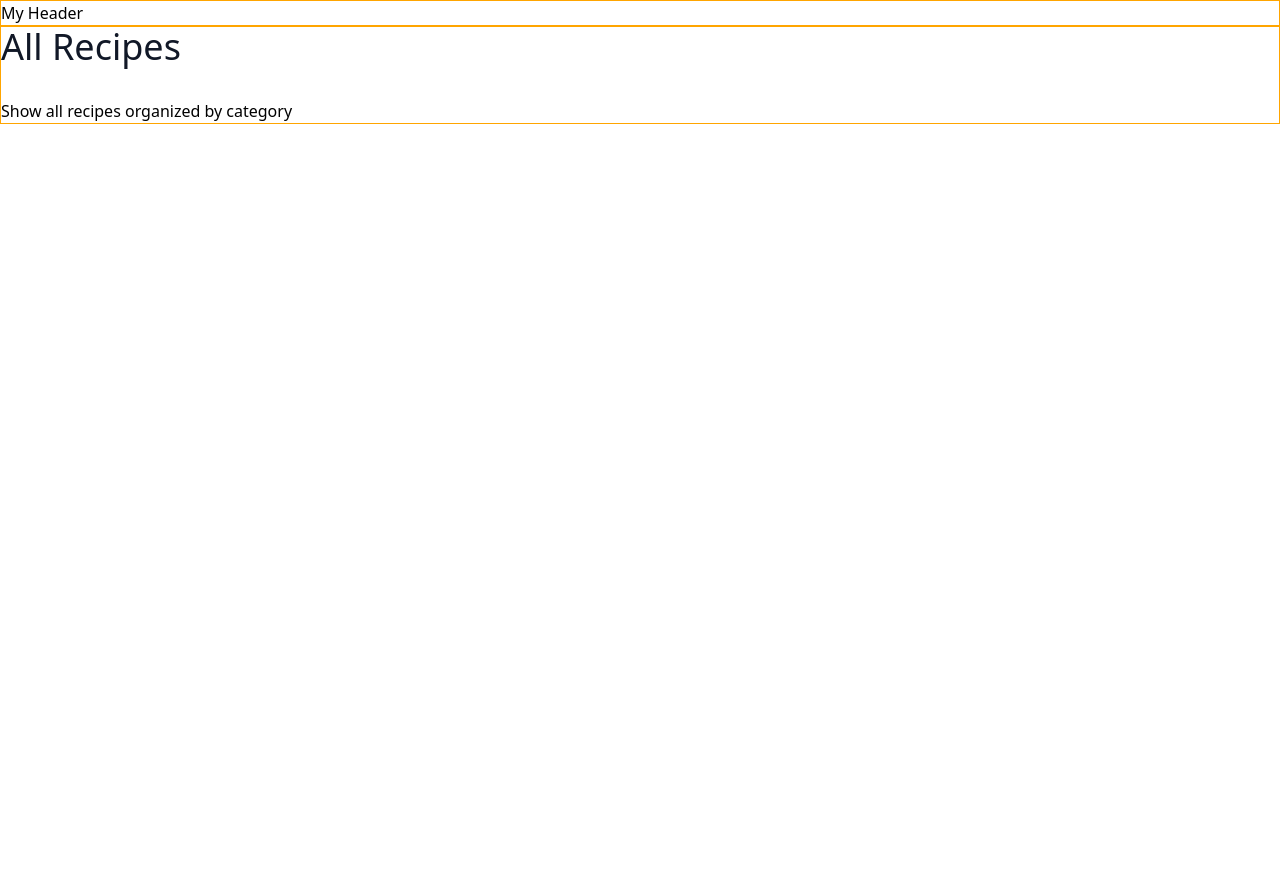
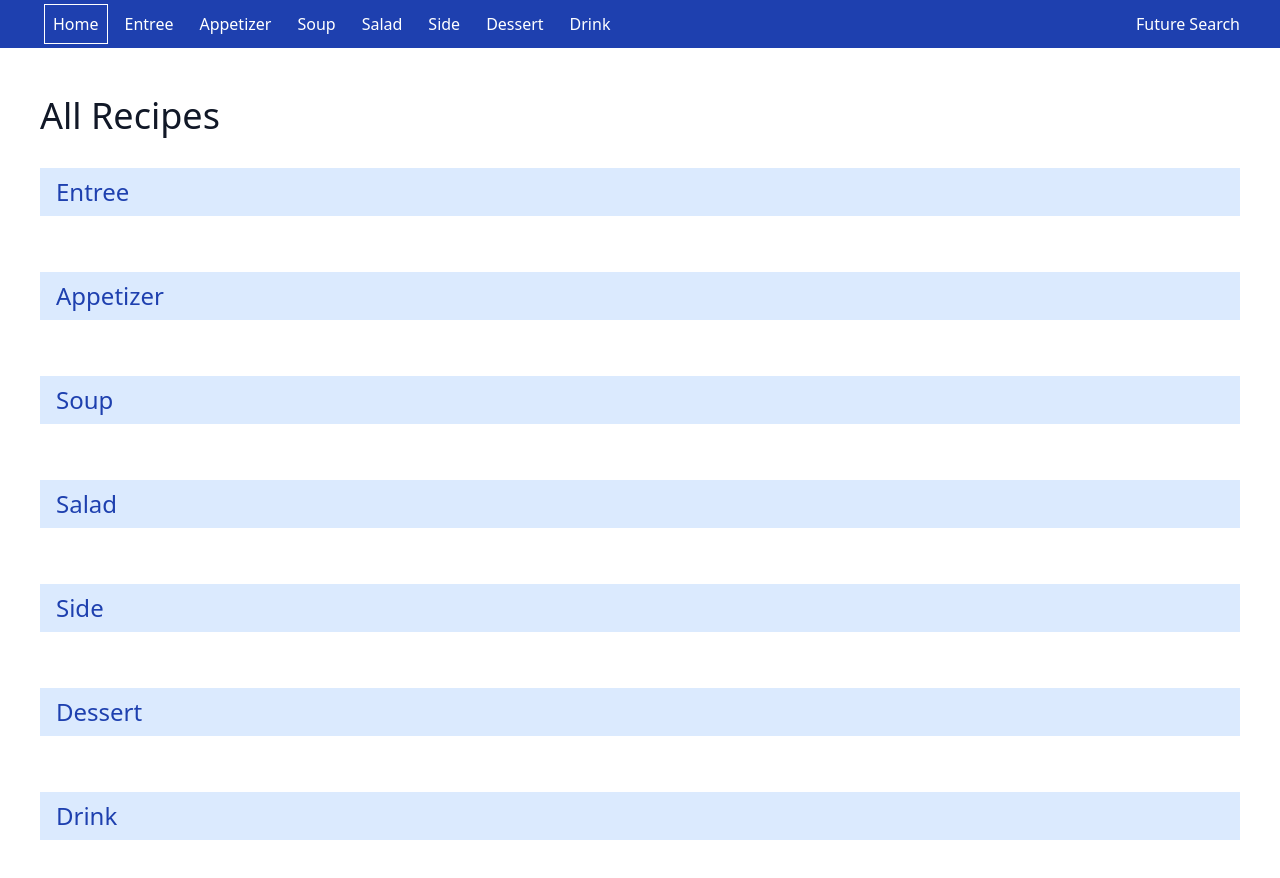
Before and after one commit to tracysgit/recipes-react-next-js, a Next.js app: page / in a window 1280 px wide. Shown: the top 878 px of the page. Before the commit the page ends 800 px from the top, so only its background shows below. Built offline with nearby package versions, Linux system fonts and the light colour scheme.

Commit message:
Added main nav and routing structure.

```diff
--- a/src/app/globals.css
+++ b/src/app/globals.css
@@ -18,8 +18,8 @@ body {
 
 }
 
-.site-maxwidth {
-  border: 1px solid orange;
-  max-width: 1280px;
+.maxwidth-site {
+  /* border: 1px solid orange; */
+  max-width: 1200px;
   margin:0 auto;
 }
--- a/src/app/layout.js
+++ b/src/app/layout.js
@@ -16,9 +16,11 @@ export default function RootLayout({ children }) {
     <html lang="en">
       <body>
         <Header />
-        <main className="site-maxwidth flex flex-col">
-          {children}
-        </main>
+        <div className="px-4 md:px-6 py-6 md:py-10 lg:py-12">
+          <main className="maxwidth-site flex flex-col">
+            {children}
+          </main>
+        </div>
       </body>
     </html>
   )
--- a/src/app/page.js
+++ b/src/app/page.js
@@ -1,16 +1,59 @@
+import Link from 'next/link';
 import Image from 'next/image';
+import { getCategories, getRecipes } from '@/lib/recipes';
+import { capitalizeFirstLetter } from '@/lib/utils';
 
 export const metadata = {
   title: 'Home | Recipes',
 };
 
 export default function Home() {
+  const categories = getCategories();
+  const recipes = getRecipes();
+
   return (
     <>
-    <h1 className="mb-8 text-3xl leading-none text-gray-900 dark:text-white lg:text-4xl">
-        All Recipes
-      </h1>
-    <p>Show all recipes organized by category</p>
+      <h1 className="mb-8 text-3xl leading-none text-gray-900 dark:text-white lg:text-4xl">All Recipes</h1>
+      {categories.map((category) => {
+        return (
+          <>
+            <section
+              key={category}
+              className="deck"
+              aria-labelledby={`deck__title-${category.toLowerCase()}`}
+            >
+              <h2
+                id={`deck__title-${category.toLowerCase()}`}
+                className="bg-blue-100 px-4 py-2 text-2xl text-blue-800 dark:bg-gray-800 dark:text-blue-400"
+              >
+                <Link href={category.toLowerCase()} className="">
+                  {capitalizeFirstLetter(category)}
+                </Link>
+              </h2>
+              <ul className="deck--grid-card-image-upper mb-10 mt-4 grid grid-cols-1 gap-4 sm:grid-cols-2 md:grid-cols-3 lg:grid-cols-4">
+                {/* {recipes
+                  .filter((recipe) =>
+                    recipe.category
+                      .toLowerCase()
+                      .includes(category.toLowerCase()),
+                  )
+                  .map((recipe, index) => {
+                    return (
+                      <>
+                        {recipe}
+                        <CardImageTop
+                          key={recipe.id}
+                          card={recipe}
+                          className=""
+                        ></CardImageTop>
+                      </>
+                    );
+                  })} */}
+              </ul>
+            </section>
+          </>
+        )
+        })}
     </>
   )
 }
--- a/src/components/header/header.jsx
+++ b/src/components/header/header.jsx
@@ -1,7 +1,13 @@
-import classes from './header.module.css';
+import NavMain from './nav-main';
+import Search from './search';
 
 export default function Header() {
   return (
-    <div className="site-maxwidth">My Header</div>
+    <header className="bg-blue-800 px-4 md:px-6 text-white">
+      <div className="maxwidth-site flex md:flex-row flex-col justify-between items-center gap-4">
+        <NavMain />
+        <Search />
+      </div>
+    </header>
   )
 }
--- /dev/null
+++ b/src/components/header/nav-main.jsx
@@ -0,0 +1,24 @@
+import Link from 'next/link';
+import Navlink from './navlink';
+import { getCategories } from '@/lib/recipes';
+import { capitalizeFirstLetter } from '@/lib/utils';
+
+export default function NavMain() {
+  const categories = getCategories();
+
+  return (
+    <nav className="main-nav" aria-label="Main Menu">
+      <ul className={`flex flex-row flex-wrap justify-start my-3`}>
+        <li><Navlink href="/">Home</Navlink></li>
+        {categories.map((category) => {
+          const categoryCapital = capitalizeFirstLetter(category)
+          return (
+            <>
+              <li><Navlink href={`/category/${category}`}>{categoryCapital}</Navlink></li>
+            </>
+          );
+        })}
+      </ul>
+    </nav>
+  )
+}
--- /dev/null
+++ b/src/components/header/navlink.jsx
@@ -0,0 +1,39 @@
+'use client';
+
+import Link from 'next/link';
+import { usePathname } from 'next/navigation';
+
+import classes from './navlink.module.css';
+
+export default function Navlink({ href, as, children }) {
+  const path = usePathname();
+  const baseClasses = `mx-1 px-2 py-2 hover:underline ${classes.navlink}`;
+
+  let isActiveLink = false;
+  if (path === '/' && path === href) {
+    isActiveLink = true;
+  } else if (href !== '/' && path.startsWith(href)) {
+    isActiveLink = true;
+  }
+
+  return (
+    <>
+      {isActiveLink ? (
+        <Link
+          as={as && `${as}`}
+          href={href}
+          className={`${baseClasses} ${classes.active}`}
+          aria-current="page">
+            {children}
+        </Link>
+      ) : (
+        <Link
+          as={as && `${as}`}
+          href={href}
+          className={`${baseClasses}`}>
+            {children}
+        </Link>
+      )}
+    </>
+  )
+}
--- /dev/null
+++ b/src/components/header/navlink.module.css
@@ -0,0 +1,7 @@
+.navlink {
+  border: 1px solid transparent;
+}
+
+.navlink.active {
+  border: 1px solid white;
+}
--- /dev/null
+++ b/src/components/header/search.jsx
@@ -0,0 +1,7 @@
+
+
+export default function Search() {
+  return (
+    <div>Future Search</div>
+  )
+}
--- a/src/json/data.json
+++ b/src/json/data.json
@@ -1,18 +1,18 @@
 {
   "categories": [
-    "entrees",
-    "appetizers",
-    "soups",
-    "salads",
-    "sides",
-    "desserts",
-    "drinks"
+    "entree",
+    "appetizer",
+    "soup",
+    "salad",
+    "side",
+    "dessert",
+    "drink"
   ],
   "recipes": [
     {
       "id": 11,
       "name": "Crepes",
-      "category": "entrees",
+      "category": "entree",
       "tags": [
         "breakfast",
         "dessert"
@@ -32,7 +32,7 @@
     {
       "id": 10,
       "name": "Oatmeal Carmelitas",
-      "category": "desserts",
+      "category": "dessert",
       "tags": [
         "dessert",
         "oatmeal",
@@ -53,13 +53,13 @@
       ],
       "directions": "<p>Heat oven to 350&#8457;F. Grease 13&quot;x9&quot; pan. Lightly spoon flour into measuring cup; level off. In large bowl, combine all crust ingredients; mix at low speed until crumbly. Reserve half of crumb mixture (about 3 cups) for topping. Press remaining crumb mixture in bottom of greased pan. Bake at 350&#8457;F. for 10 minutes.</p><p>Meanwhile, in small bowl, combine caramel topping and 3 tablespoons flour; blend well. Remove partially baked crust from oven; sprinkle with chocolate chips and nuts. Drizzle evenly with caramel mixture; sprinkle with reserved crumb mixture. Return to oven; bake an additional 18 to 22 minutes or until golden brown. Cool 1 hour or until completely cooled. Refrigerate 1 to 2 hours or until filling is set. Cut into bars.</p>",
       "source": "https://www.pillsbury.com/recipes/oatmeal-carmelitas",
-      "image": "desserts_oatmeal-carmelitas",
+      "image": "dessert_oatmeal-carmelitas",
       "servings": "13&quot; x 9&quot; tray of bars"
     },
     {
       "id": 9,
       "name": "Sables",
-      "category": "desserts",
+      "category": "dessert",
       "tags": [
         "cookie",
         "punition",
@@ -74,13 +74,13 @@
       ],
       "directions": "<p>Cream the butter and sugar until thoroughly blended. Add the egg and stir until the mixture is smooth and satiny. Add the flour all at once and mix until the dough forms clumps and curds and looks like coarse meal. Form the dough into discs. Cover and refrigerate until firm.</p><p>Roll out the dough to 1/8&quot; thickness. Cut the cookies with a fluted, 4cm circular cookie cutter.</p><p>Bake at 350&#8457; for approximately 8-12 minutes or the preferred level of brownness.",
       "source": "Poil&acirc;ne Bakery",
-      "image": "desserts_sable-cookies",
+      "image": "dessert_sable-cookies",
       "servings": "60 cookies"
     },
     {
       "id": 8,
       "name": "Anise Cookies",
-      "category": "desserts",
+      "category": "dessert",
       "tags": [
         "cookie",
         "anise",
@@ -99,13 +99,13 @@
       ],
       "directions": "<p>Preheat oven to 350&#8457;.</p><p>Combine dry ingredients. Combine remaining ingredients in a separate bowl. Combine all ingredients and mix.</p><p>Divide dough into two balls and refrigerate. Roll out dough to 1/8 in. thick. Bake at 350&#8457; for approximately 5 minutes.</p>",
       "source": "Grandma Krebs",
-      "image": "desserts_anise-cookies",
+      "image": "dessert_anise-cookies",
       "servings": "50 cookies"
     },
     {
       "id": 7,
       "name": "Banana Bread",
-      "category": "desserts",
+      "category": "dessert",
       "tags": [
         "quick bread",
         "banana",
@@ -122,13 +122,13 @@
         "1 t. vanilla"
       ],
       "directions": "<p>Preheat oven to 350&#8457;.</p><p>Mash bananas, and mix other wet ingredients. In a separate bowl, mix dry ingredients. Combine. Add batter to greased bread tin.</p><p>Cook for 1 hour.</p>",
-      "image": "desserts_banana-bread",
+      "image": "dessert_banana-bread",
       "servings": "1 loaf"
     },
     {
       "id": 6,
       "name": "Orange Julius",
-      "category": "drinks",
+      "category": "drink",
       "tags": [
         "smoothie",
         "orange"
@@ -141,13 +141,13 @@
         "1-1/2 c. ice"
       ],
       "directions": "<p>Blend the milk and vanilla in a blender. Add the frozen orange juice concentrate. Blend until fully combined with the milk. Add the sugar and ice cubes, and blend until cubes are crushed and mixture has thickened. If things end up a little thick, just add a tablespoon of water and mix once again.</p>",
-      "image": "drinks_orange-julius",
+      "image": "drink_orange-julius",
       "servings": "2"
     },
     {
       "id": 5,
       "name": "Chocolate Chip Cookies",
-      "category": "desserts",
+      "category": "dessert",
       "tags": [
         "chocolate",
         "sweet"
@@ -167,12 +167,12 @@
       ],
       "directions": "<p>Preheat oven to 375&#8457;.</p><p>Cream butter and sugars with spoon or mixer. Add egg and vanilla, and beat well. Stir in flour, baking powder, soda, and salt. Stir in rolled oats and chocolate chips.</p><p>Form dough into balls. Place on ungreased cookie sheet. Bake at 375&#8457; for 10-12 minutes.</p>",
       "servings": "36 cookies",
-      "image": "desserts_chocolate-chip-cookies"
+      "image": "dessert_chocolate-chip-cookies"
     },
     {
       "id": 4,
       "name": "Cream of Tomato Soup",
-      "category": "soups",
+      "category": "soup",
       "tags": [
         "tomato"
       ],
@@ -191,12 +191,12 @@
       ],
       "directions": "<p>Melt the butter in a large soup pot. Add the onions, carrots, and garlic. Cook over medium heat until the vegetables have wilted (approx. 10 minutes).</p><p>Add the tomatoes and their juice, basil, sugar and salt and pepper. Cook for 5 minutes. Then add the stock and allspice, and slowly bring to a boil. Reduce the heat, partially cover, and simmer for 50 minutes.</p><p>Pure&etilda; the soup in batches in a blender or food processor.Return it to the pot, add the cream, and adjust the seasoning, and heat through.</p>",
       "servings": "8-10 portions",
-      "image": "soups_cream-of-tomato"
+      "image": "soup_cream-of-tomato"
     },
     {
       "id": 3,
       "name": "Pesto",
-      "category": "appetizers",
+      "category": "appetizer",
       "tags": [
         "spread",
         "basil",
@@ -211,13 +211,13 @@
         "2 T. olive oil"
       ],
       "directions": "<p>Chop basil leaves, pine nuts, garlic, and salt in a food processor. Add cheese and olive oil and mix by hand. Add additional salt and olive oil as needed.</p>",
-      "image": "appetizers_pesto",
+      "image": "appetizer_pesto",
       "servings": "1/2 cup"
     },
     {
       "id": 2,
       "name": "Popovers",
-      "category": "sides",
+      "category": "side",
       "tags": [
         "bread"
       ],
@@ -230,13 +230,13 @@
         "1 c. all-purpose flour"
       ],
       "directions": "<p>Heat the oven to 425&#8457;F. Oil each well of a 12-well muffin pan; set aside.</p><p>Stir together the butter, eggs, milk, sugar, and salt until smooth. Add the flour and blend until just smooth. Let the mixture rest for a few minutes.</p><p>Place the prepared muffin pan in the oven on the heated baking sheet and bake until the oil sizzles, about 2 to 3 minutes. Remove the muffin pan and fill the wells of the muffin pan halfway up with batter. Return the muffin pan and baking sheet to the oven. </p><p>Bake until the popovers are puffed and the tops are starting to brown, about 20 minutes. (Do not open the oven door while the popovers cook.) Reduce the oven temperature to 350&#8457;F and bake until the popovers are golden brown all over, about 15 minutes more. Remove the popovers from the pan and serve immediately.</p>",
-      "image": "sides_popovers",
+      "image": "side_popovers",
       "servings": "6 popovers"
     },
     {
       "id": 1,
       "name": "Salad With Balsamic-Glazed Prosciutto",
-      "category": "salads",
+      "category": "salad",
       "tags": [
         "greens"
       ],
@@ -255,7 +255,7 @@
       "directions": "<p>In a large bowl, whisk 1 tablespoon each of both vinegars with the mustard. Whisk in 2 tablespoons of the olive oil and season with salt and pepper. Add the greens and chopped eggs but don't toss.</p><p>In a large skillet, melt 2 tablespoons of the butter in the remaining 2 tablespoons of oil. Cook over moderately high heat until the butter begins to brown, about 1 minute. Add the prosciutto and cook, stirring occasionally, until crisp, 2 to 3 minutes. Add the remaining 1/4 cup of balsamic vinegar and 2 tablespoons of red wine vinegar and cook until slightly reduced, about 2 minutes. Remove from the heat. Swirl in the remaining 3 tablespoons of butter until melted.</p><p>Toss the greens, season with salt and pepper and transfer to plates. Spoon the hot dressing over the greens and serve.</p>",
       "servings": "6",
       "source": "<a href=\"http://www.foodandwine.com/recipes/salad-of-bitter-greens-with-balsamic-glazed-prosciutto\">http://www.foodandwine.com/recipes/salad-of-bitter-greens-with-balsamic-glazed-prosciutto</a>",
-      "image": "salads_balsamic-glazed-prosciutto"
+      "image": "salad_balsamic-glazed-prosciutto"
     }
   ]
 }
--- a/src/lib/recipes.js
+++ b/src/lib/recipes.js
@@ -0,0 +1,14 @@
+import data from '@/json/data.json';
+
+export function getCategories() {
+  return data.categories;
+}
+
+export function getRecipes() {
+  // console.log("recipes[0]",recipes[0]);
+  return data.recipes;
+}
+
+export function getRecipe(slug) {
+  console.log("getRecipe:",slug);
+}
--- /dev/null
+++ b/src/lib/utils.js
@@ -0,0 +1,5 @@
+
+
+export const capitalizeFirstLetter = (string) => {
+  return string.charAt(0).toUpperCase() + string.slice(1);
+};
```
Also changed, not shown: src/components/cards/cardImageTop.jsx (added, +56 -0 lines), 1 other file (tests, documents, lock files or other folders).
